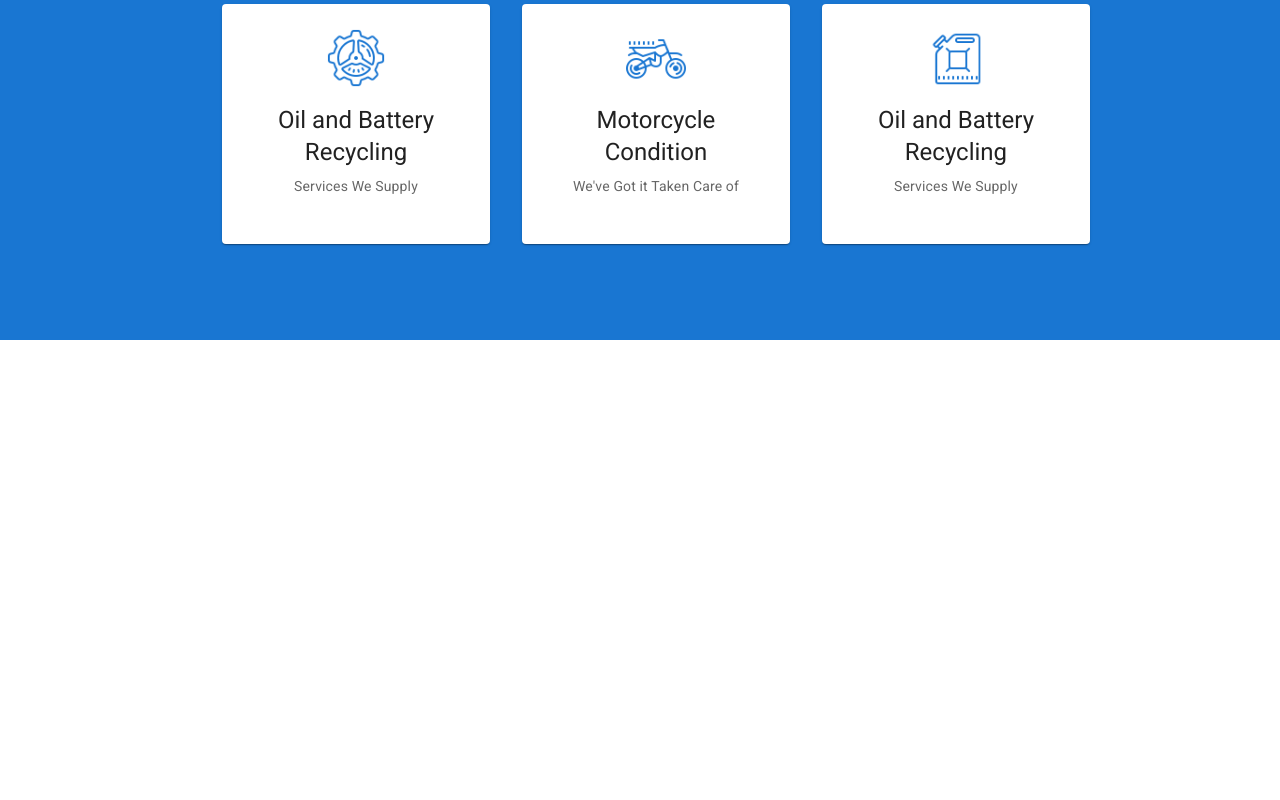
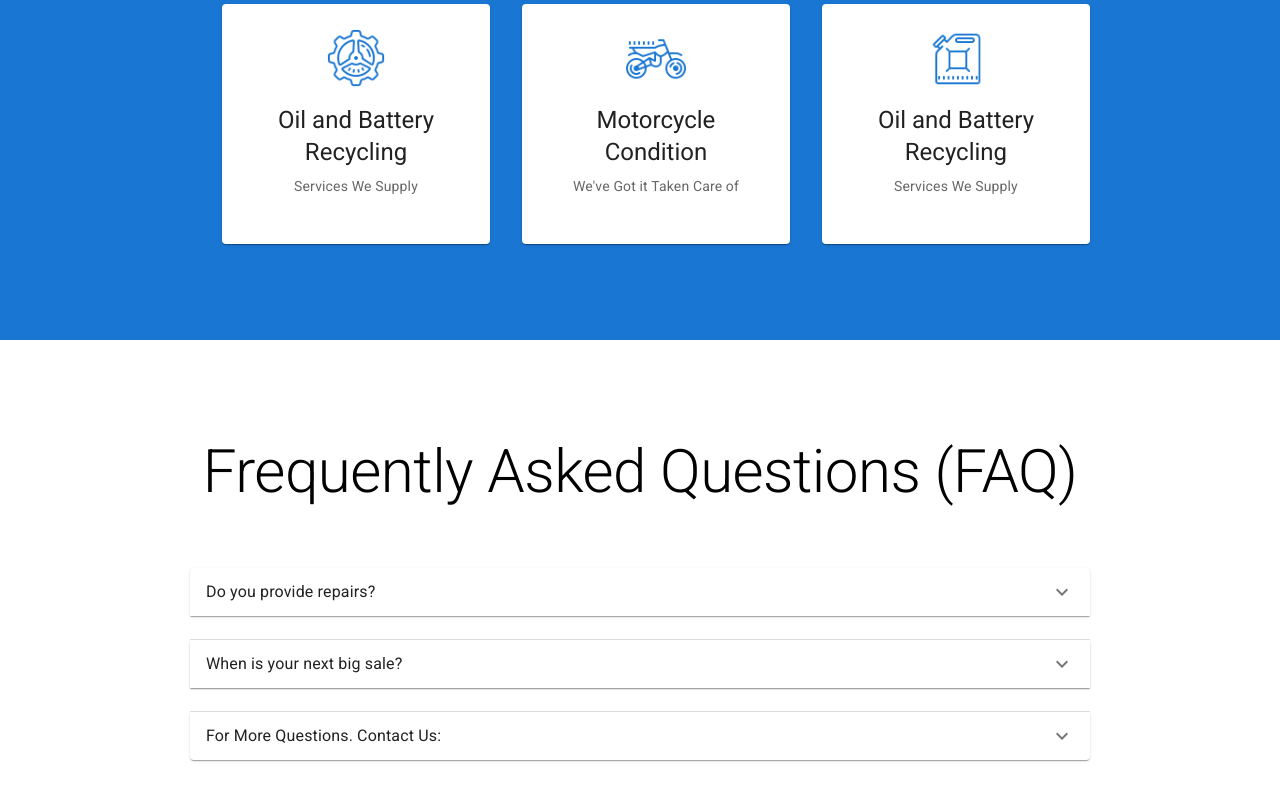
Before and after one commit to khaizter/motorcycle-ecommerce, a React (Create React App) app: page / in a window 1280 px wide. Shown: the part 1402-2202 px from the top of the page. Built offline with nearby package versions, Linux system fonts and the light colour scheme.

Commit message:
FAQ section

```diff
--- a/src/pages/home/about/index.tsx
+++ b/src/pages/home/about/index.tsx
@@ -6,14 +6,13 @@ const About = () => {
     <Box sx={{ background: '#FFFFFF', py: '6rem' }}>
       <Stack
         sx={{
-          alignItems: 'flex-start',
           width: { xs: '95%', sm: '90%', md: '100%', lg: '100%', xl: '100%' },
           maxWidth: 'var(--horizontal-wrapper)',
           mx: 'auto'
         }}
         spacing={2}
       >
-        <Typography variant='h2' component='h1'>
+        <Typography variant='h2' component='h1' sx={{ textAlign: 'center' }}>
           About Us
         </Typography>
         <Typography>
--- a/src/pages/home/faq/index.tsx
+++ b/src/pages/home/faq/index.tsx
@@ -1,8 +1,53 @@
-import { Box } from '@mui/material';
+import { Accordion, Box, Typography, AccordionSummary, AccordionDetails } from '@mui/material';
+import ExpandMoreIcon from '@mui/icons-material/ExpandMore';
 import React from 'react';
+import { Stack } from '@mui/system';
 
 const Faq = () => {
-  return <Box sx={{ background: '#FFFFFF', minHeight: '650px' }}></Box>;
+  return (
+    <Box sx={{ background: '#FFFFFF', py: '6rem' }}>
+      <Typography variant='h2' component='h1' sx={{ textAlign: 'center' }}>
+        Frequently Asked Questions (FAQ)
+      </Typography>
+      <Stack
+        sx={{
+          width: { xs: '95%', sm: '90%', md: '100%', lg: '100%', xl: '100%' },
+          maxWidth: 'var(--horizontal-wrapper)',
+          mx: 'auto',
+          mt: '3.75rem'
+        }}
+        spacing={3}
+      >
+        <Accordion>
+          <AccordionSummary expandIcon={<ExpandMoreIcon />} aria-controls='panel1a-content' id='panel1a-header'>
+            <Typography>Do you provide repairs?</Typography>
+          </AccordionSummary>
+          <AccordionDetails>
+            <Typography>
+              Yes, we're happy to serve you in our physical shop located at Palico, Imus. You may locate it via google
+              map.
+            </Typography>
+          </AccordionDetails>
+        </Accordion>
+        <Accordion>
+          <AccordionSummary expandIcon={<ExpandMoreIcon />} aria-controls='panel1a-content' id='panel1a-header'>
+            <Typography>When is your next big sale?</Typography>
+          </AccordionSummary>
+          <AccordionDetails>
+            <Typography>{`Just keep posted! Sales are exciting as it is! :)`}</Typography>
+          </AccordionDetails>
+        </Accordion>
+        <Accordion>
+          <AccordionSummary expandIcon={<ExpandMoreIcon />} aria-controls='panel1a-content' id='panel1a-header'>
+            <Typography>For More Questions. Contact Us:</Typography>
+          </AccordionSummary>
+          <AccordionDetails>
+            <Typography>gnemotorparts@gmail.com</Typography>
+          </AccordionDetails>
+        </Accordion>
+      </Stack>
+    </Box>
+  );
 };
 
 export default Faq;
```
